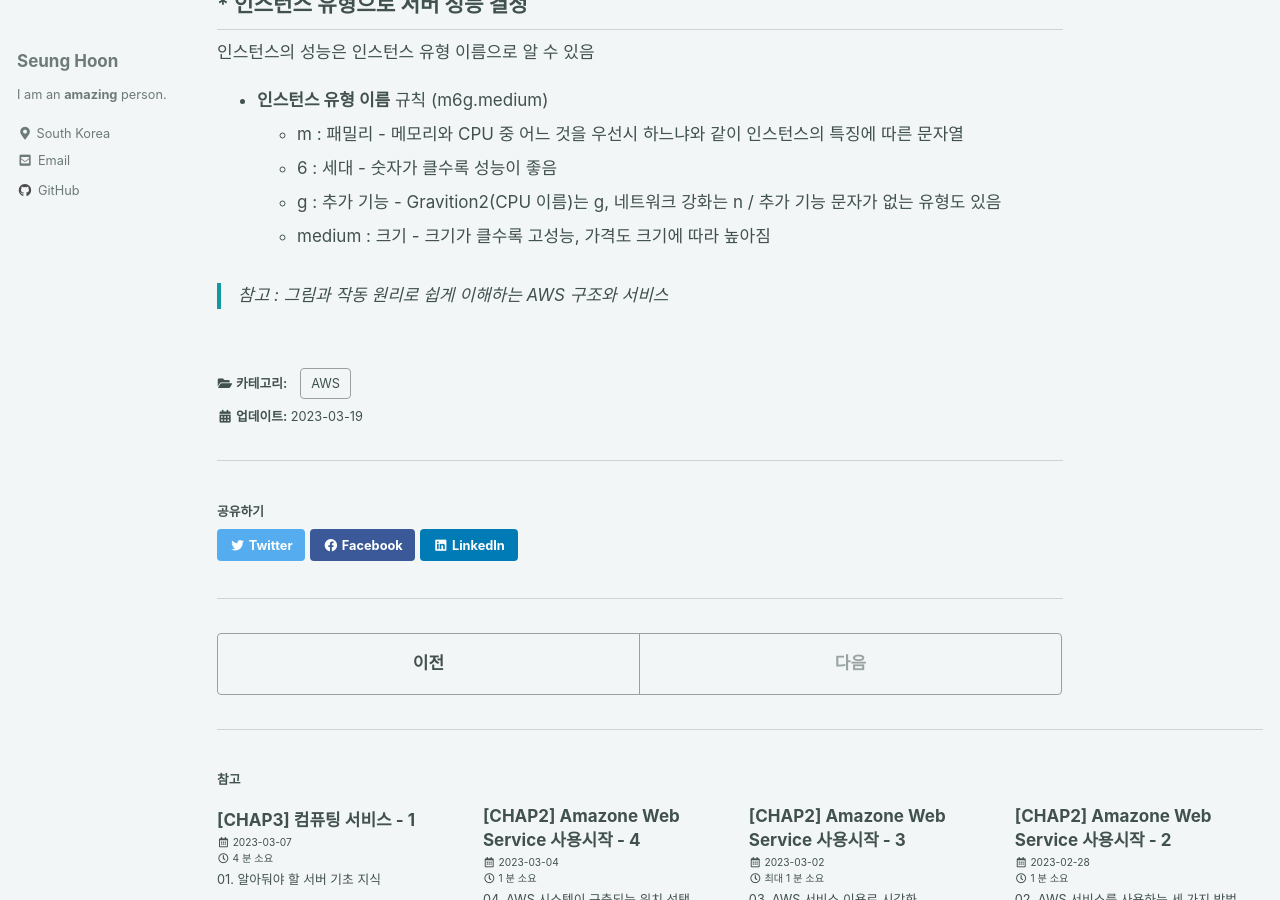
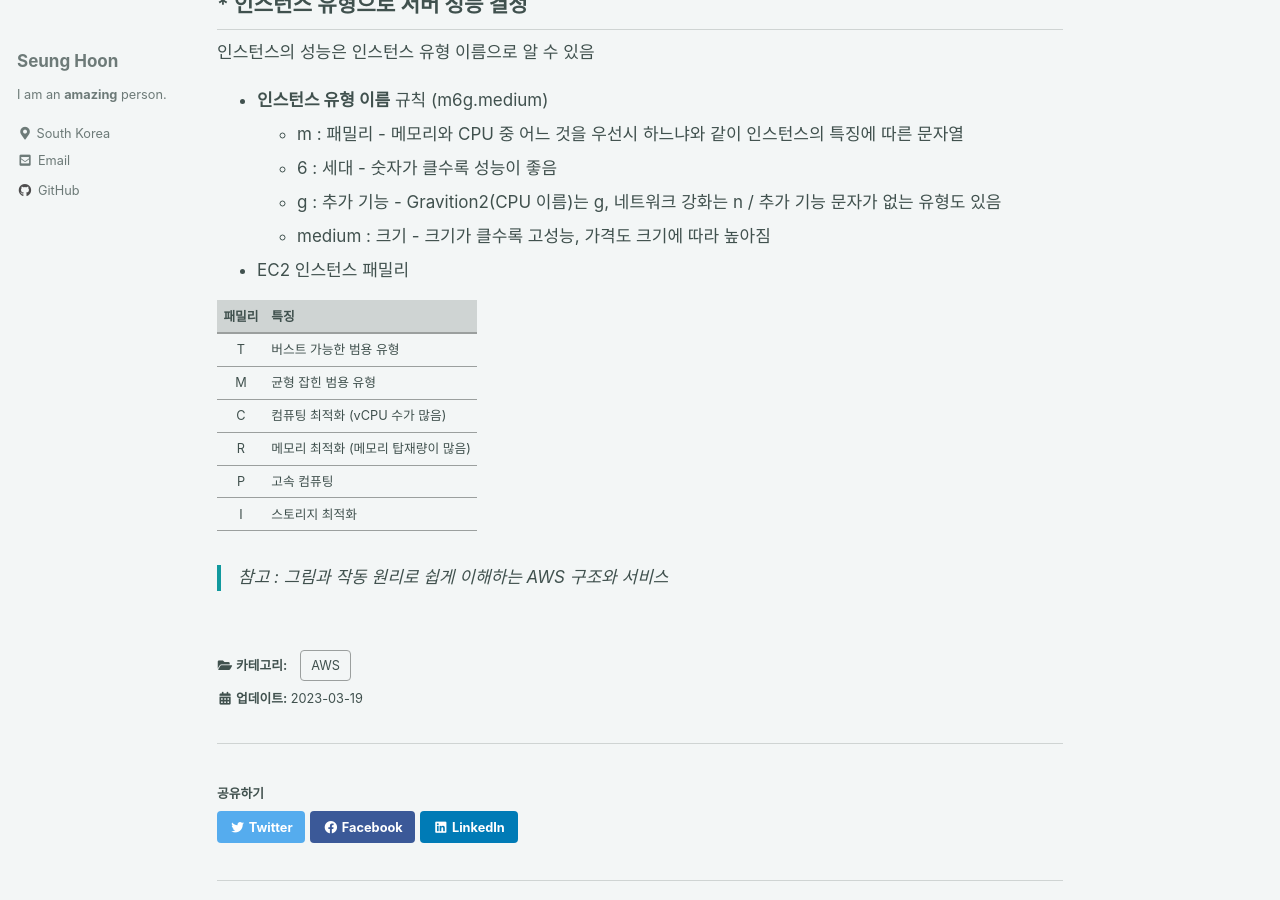
Before and after one commit to ibk01161/ibk01161.github.io, a Jekyll site: the page built from _posts/2023-03-19-aws3_02.md, in a window 1280 px wide and 900 px high, scrolled down 950 px. Built offline with Jekyll 4.4.1, drawn with Linux system fonts in a browser that asks for light colours; cached includes are drawn as plain includes.

Commit message:
Add Post

```diff
--- a/_posts/2023-03-19-aws3_02.md
+++ b/_posts/2023-03-19-aws3_02.md
@@ -39,4 +39,16 @@ EC2는 가상 서버를 **인스턴스** 단위로 관리함, 사용자가 인
   - g : 추가 기능 - Gravition2(CPU 이름)는 g, 네트워크 강화는 n / 추가 기능 문자가 없는 유형도 있음
   - medium : 크기 - 크기가 클수록 고성능, 가격도 크기에 따라 높아짐
 
+* EC2 인스턴스 패밀리
+
+|패밀리|특징|
+|:---:|---|
+|T|버스트 가능한 범용 유형|
+|M|균형 잡힌 범용 유형|
+|C|컴퓨팅 최적화 (vCPU 수가 많음)|
+|R|메모리 최적화 (메모리 탑재량이 많음)|
+|P|고속 컴퓨팅|
+|I|스토리지 최적화|
+
+
 > 참고 : 그림과 작동 원리로 쉽게 이해하는 AWS 구조와 서비스
```
